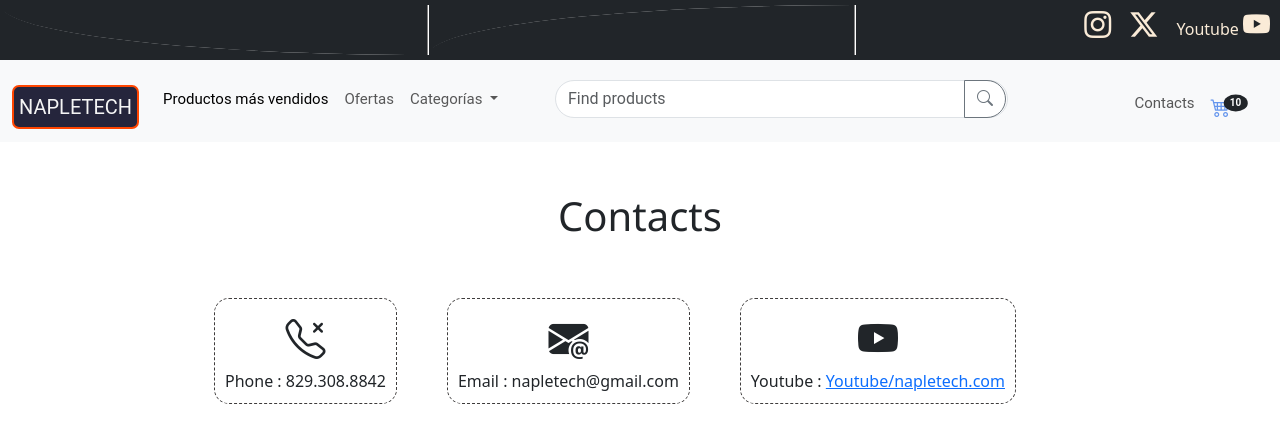
After one commit to Amendezmm/Napletech, a Flask app: template src/templates/common/contacts.html in a window 1280 px wide. The commit adds this page. Shown: the top 443 px of the page. Run offline with Flask 3, Linux system fonts and the light colour scheme; the template is opened without the code that fills it, so the values that code supplies are empty.

Commit message:
Adding contact page

```diff
--- a/src/DataMoch/Products.py
+++ b/src/DataMoch/Products.py
@@ -36,4 +36,8 @@
     {"code":102,"category":"paneles","name":"Lenovo E820","Model":"i7 L-E820", "price":"27,500", "Moneda":"$RD","url":"https://m.media-amazon.com/images/I/71Ps3BsTkML.__AC_SX300_SY300_QL70_FMwebp_.jpg"},
     {"code":103,"category":"paneles","name":"Lenovo E820","Model":"i7 L-E820", "price":"27,500", "Moneda":"$RD","url":"https://m.media-amazon.com/images/I/81vSPWvdToL.__AC_SX300_SY300_QL70_FMwebp_.jpg"},
     {"code":104,"category":"paneles","name":"Dell E820","Model":"i7 L-E820", "price":"27,500", "Moneda":"$RD","url":"https://m.media-amazon.com/images/I/81bfpf7M2lL.__AC_SX300_SY300_QL70_FMwebp_.jpg"},
+    {"code":105,"category":"teclados","name":"Teclados Logitch","Model":"i5 ISP-420", "price":"1,300", "Moneda":"$RD","url":"https://m.media-amazon.com/images/I/71IQO8Ve6OL._AC_UY218_.jpg"},
+    {"code":106,"category":"teclados","name":"Teclados Dell","Model":"i7 L-E820", "price":"1,800", "Moneda":"$RD","url":"https://m.media-amazon.com/images/I/615PoBIutGL._AC_UY218_.jpg"},
+    {"code":107,"category":"teclados","name":"Teclados Dell","Model":"i7 L-E820", "price":"1,650", "Moneda":"$RD","url":"https://m.media-amazon.com/images/I/51nwxyyxpyS._AC_UY218_.jpg"},
+    {"code":108,"category":"teclados","name":"Teclados Asus","Model":"i7 L-E820", "price":"2,500", "Moneda":"$RD","url":"https://m.media-amazon.com/images/I/91K47RxNT3L._AC_UY218_.jpg"},
     ]
--- /dev/null
+++ b/src/templates/common/contacts.html
@@ -0,0 +1,36 @@
+<!DOCTYPE html>
+<html lang="en">
+<head>
+    <meta charset="UTF-8">
+    <meta name="viewport" content="width=device-width, initial-scale=1.0">
+    <title>NAPLETECH / Contacts</title>
+</head>
+<body>
+     {% extends 'common/menu.html' %}
+     {% block content %}
+
+      <h1 style="font-family: 'Segoe UI', Tahoma, Geneva, Verdana, sans-serif;text-align: center;margin-top: 50px;">
+                Contacts
+            </h1>
+    <div class="container-fluid" style="text-align: center;padding-top: 50px;display:flex;justify-content: center;">
+
+
+            <hr style="border: 1 solid rgb(63, 63, 163);">
+            <div style="margin-right: 50px; padding: 10px; float: left;border: 1px dashed rgb(62, 60, 60);border-radius: 15px;">
+                <i class="bi bi-telephone-x fs-1"></i><br>
+                Phone : 829.308.8842
+            </div>
+
+              <div style="margin-right: 50px; padding: 10px; float: left;border: 1px dashed rgb(62, 60, 60);border-radius: 15px;">
+                <i class="bi bi-envelope-at-fill fs-1"></i><br>
+               Email : napletech@gmail.com
+            </div>
+
+            <div style="margin-right: 50px; padding: 10px; float: left;border: 1px dashed rgb(62, 60, 60);border-radius: 15px;">
+                <i class="bi bi-youtube fs-1"></i><br>
+                Youtube : <a href="">Youtube/napletech.com</a>
+            </div>
+    </div>
+    {% endblock%}
+</body>
+</html>
--- a/src/templates/common/menu.html
+++ b/src/templates/common/menu.html
@@ -28,7 +28,7 @@
   <div>
   <nav class="navbar navbar-expand-lg bg-body-tertiary" style="font-family: 'Roboto', sans-serif;font-size: 15px;padding-top: 20px;">
     <div class="container-fluid">
-      <a class="navbar-brand" href="#"
+      <a class="navbar-brand" href="/main"
       style="border: 2px solid orangered;padding: 5px;border-radius: 7px; background-color: rgb(37, 37, 60);color: whitesmoke;">
         NAPLETECH
       </a>
@@ -87,7 +87,7 @@
         </ul>
           <ul class="navbar-nav mb-2 mb-lg-0">
           <li class="nav-item">
-            <a class="nav-link" aria-current="page" href="#">Contact</a>
+            <a class="nav-link" aria-current="page" href="/contacts">Contacts</a>
           </li>
            <li class="nav-item">
             <a class="nav-link" aria-current="page" href="#"> <i class="bi bi-cart4 sf-2"
--- a/src/templates/index.html
+++ b/src/templates/index.html
@@ -177,7 +177,7 @@
                                             <li class="list-group-item">{{row['price']}}</li>
                                         </ul>
                                         <div class="card-body">
-                                            <a href="#" class="card-link">View</a>
+                                            <a href="#" class="card-link">Details</a>
                                         </div>
                                     </div>
                             </div>
```
